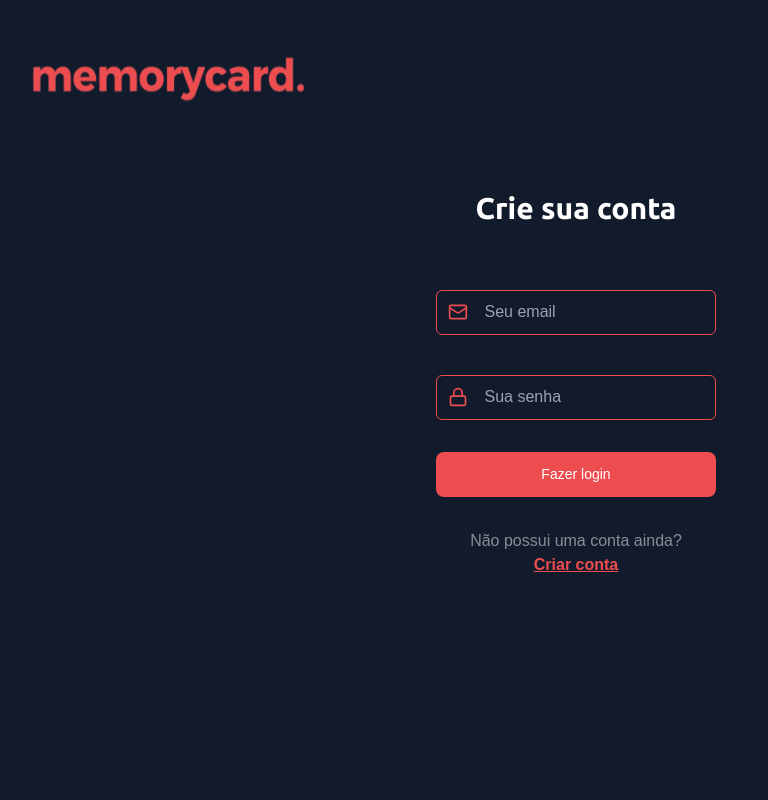
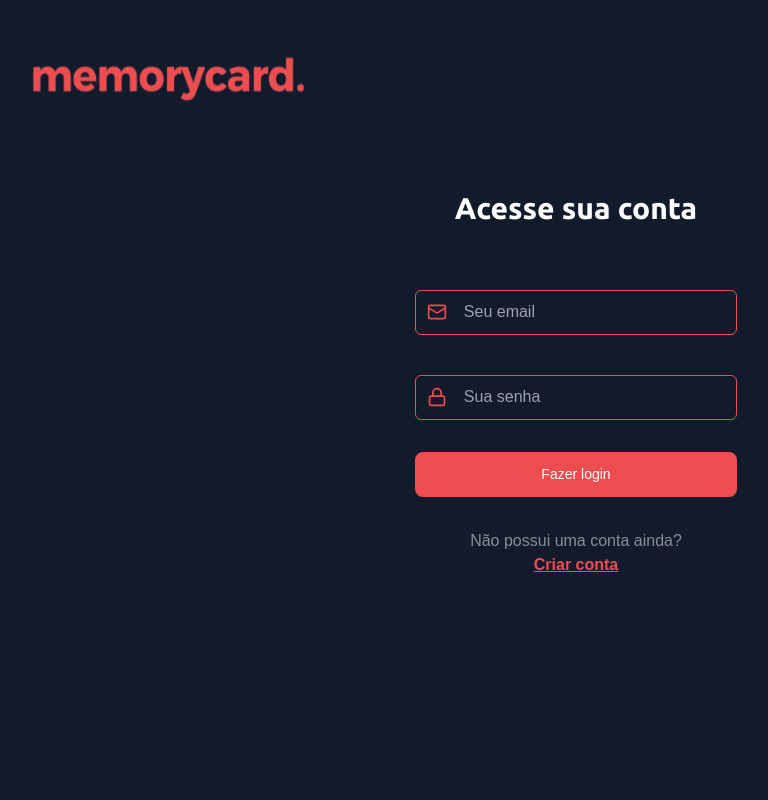
Before and after one commit to Pantheo-Tech/memorycard-front, a React (Vite) app: page /login in a window 1280 px wide. Shown: the top 800 px of the page, without its empty margins (64-832 px from the left). Built offline with nearby package versions, Linux system fonts and the light colour scheme; a web font is replaced by a local one.

Commit message:
fix: update hover styles and correct text typo

```diff
--- a/src/pages/Login/index.tsx
+++ b/src/pages/Login/index.tsx
@@ -9,7 +9,7 @@ const Login: React.FC = () => {
     <section className="min-h-screen flex flex-col justify-center items-center">
       <div className="flex-1">
         <h1 className="font-ubuntu text-2xl sm:text-3xl text-center font-medium md:font-bold p-10">
-          Crie sua conta
+          Acesse sua conta
         </h1>
         <form className="flex flex-col justify-center items-center w-full">
           <div className="relative w-full max-w-md mt-4">
@@ -32,7 +32,7 @@ const Login: React.FC = () => {
         </form>
         <div className="flex flex-col justify-center items-center mt-8">
           <p className="opacity-50">Não possui uma conta ainda?</p>
-          <Link className="underline text-red font-bold" to="/register">
+          <Link className="underline text-red font-bold hover:text-buttonHover" to="/register">
             Criar conta
           </Link>
         </div>
--- a/src/pages/Register/index.tsx
+++ b/src/pages/Register/index.tsx
@@ -36,7 +36,7 @@ const Register: React.FC = () => {
         </form>
         <div className="flex flex-col justify-center items-center mt-8">
           <p className="opacity-50">Já possui uma conta?</p>
-          <Link className="underline text-red font-bold" to="/login">
+          <Link className="underline text-red font-bold hover:text-buttonHover" to="/login">
             Fazer login
           </Link>
         </div>
```
